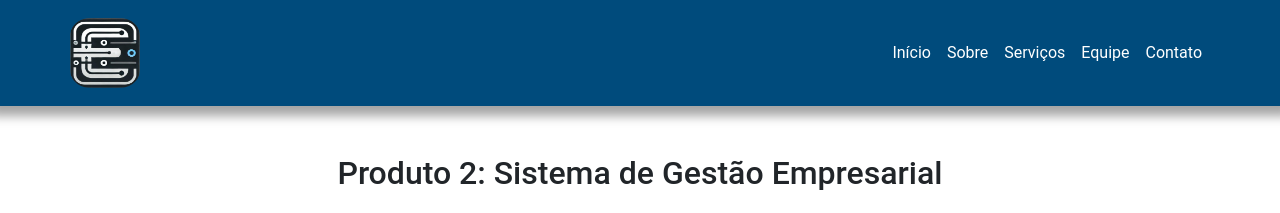
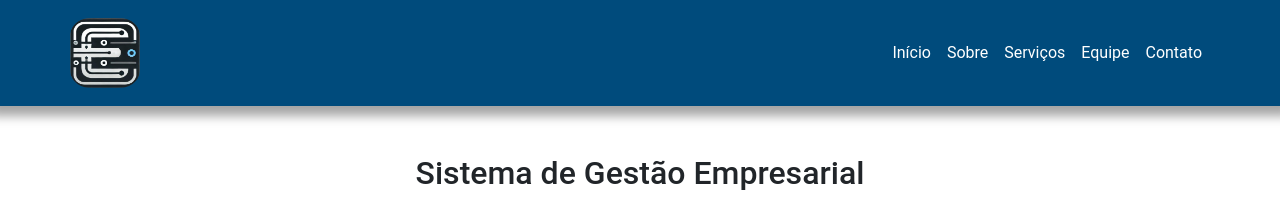
Before and after one commit to VilleNunes/Trabalho-Allan, a plain HTML site: page produto2.html in a window 1280 px wide. Shown: the top 213 px of the page. Drawn offline with nearby package versions, Linux system fonts and the light colour scheme; a script that the page names is missing.

Commit message:
mudanca do titulo

```diff
--- a/produto2.html
+++ b/produto2.html
@@ -33,7 +33,7 @@
 
     <!-- Seção do Produto -->
     <section id="produto" class="container py-5">
-        <h2 class="text-center mb-4">Produto 2: Sistema de Gestão Empresarial</h2>
+        <h2 class="text-center mb-4">Sistema de Gestão Empresarial</h2>
         <div class="row">
             <!-- Imagem do Produto -->
             <div class="col-md-6">
```
